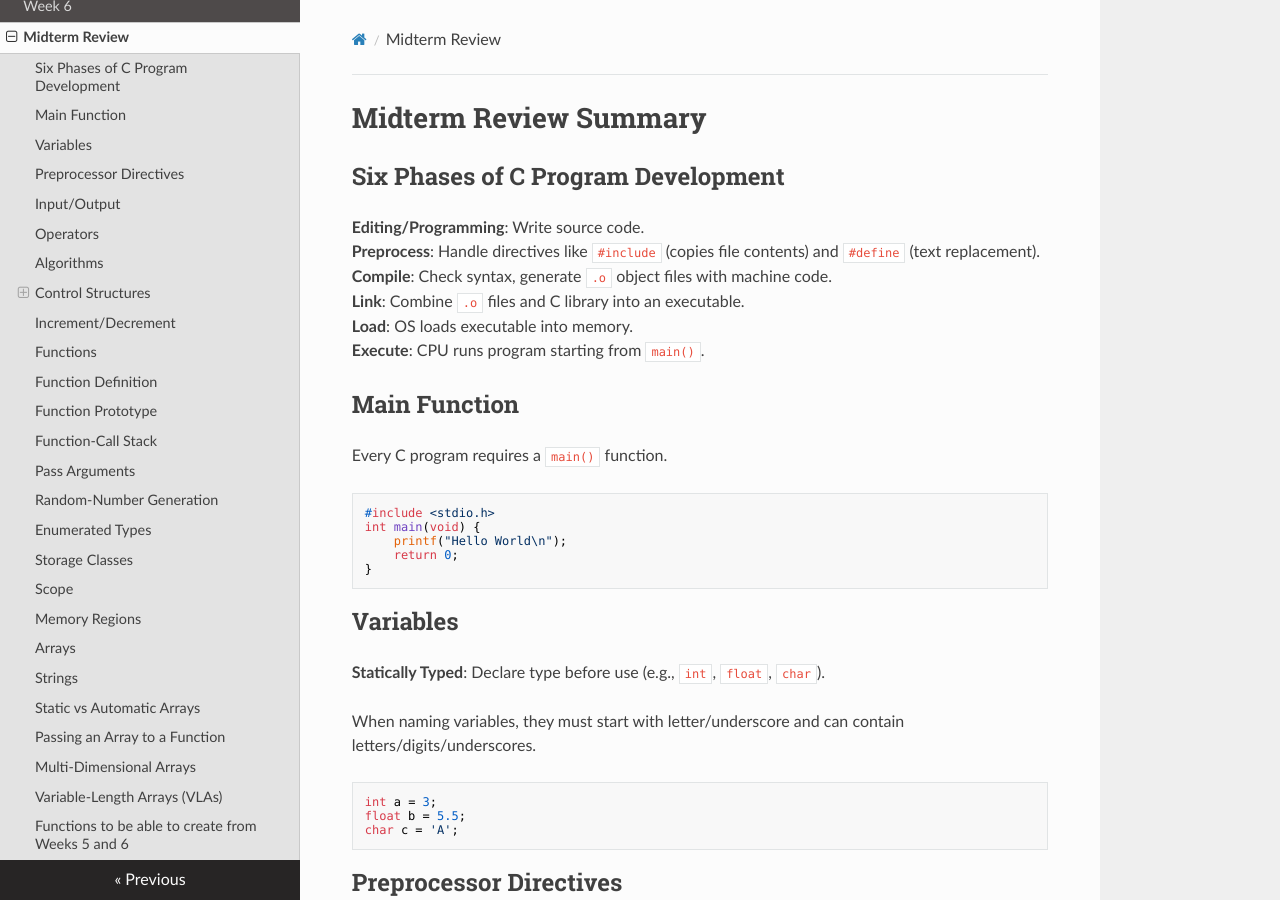
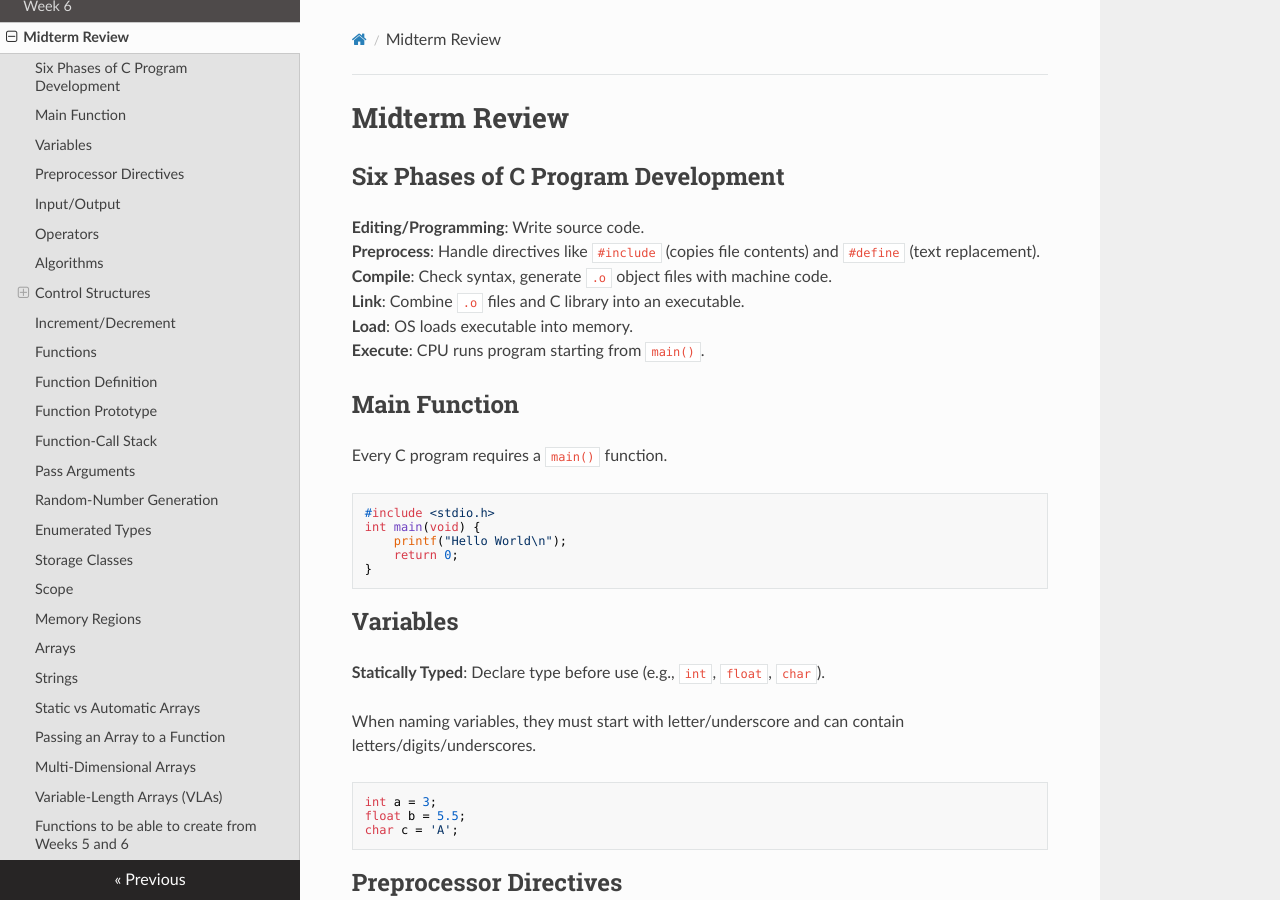
Before and after one commit to gdoyle87/COMP2701, an MkDocs documentation site: the page built from docs/midterm.md, in a window 1280 px wide and 900 px high. Built offline with MkDocs 1.6.1, drawn with Linux system fonts in a browser that asks for light colours; nearby versions of some CDN libraries.

Commit message:
removed summary from title

```diff
--- a/docs/midterm.md
+++ b/docs/midterm.md
@@ -1,4 +1,4 @@
-# Midterm Review Summary
+# Midterm Review
 
 ## Six Phases of C Program Development
 **Editing/Programming**: Write source code.
```
